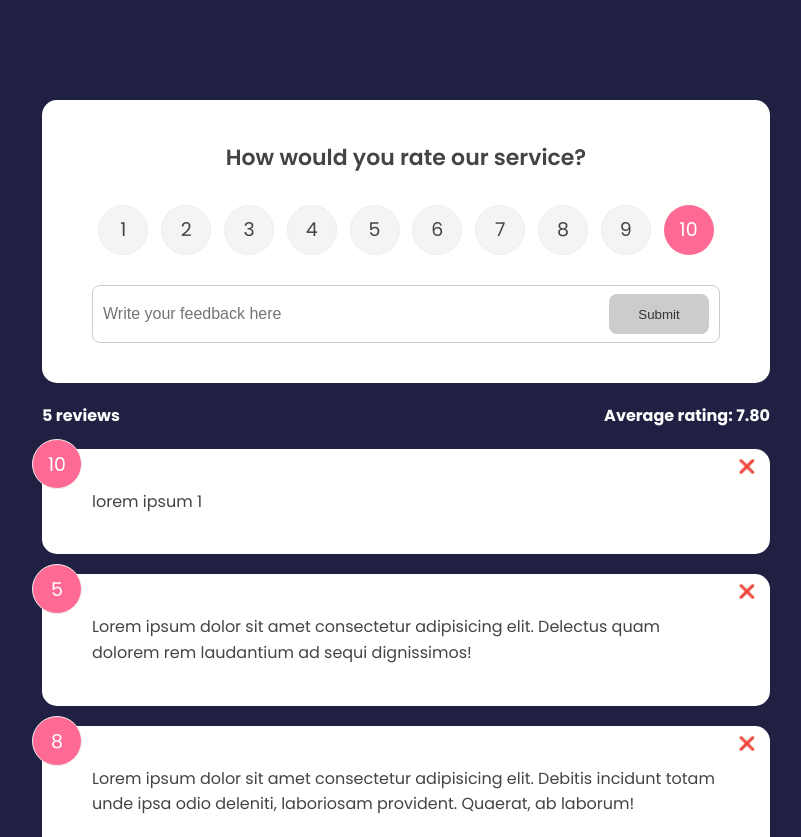
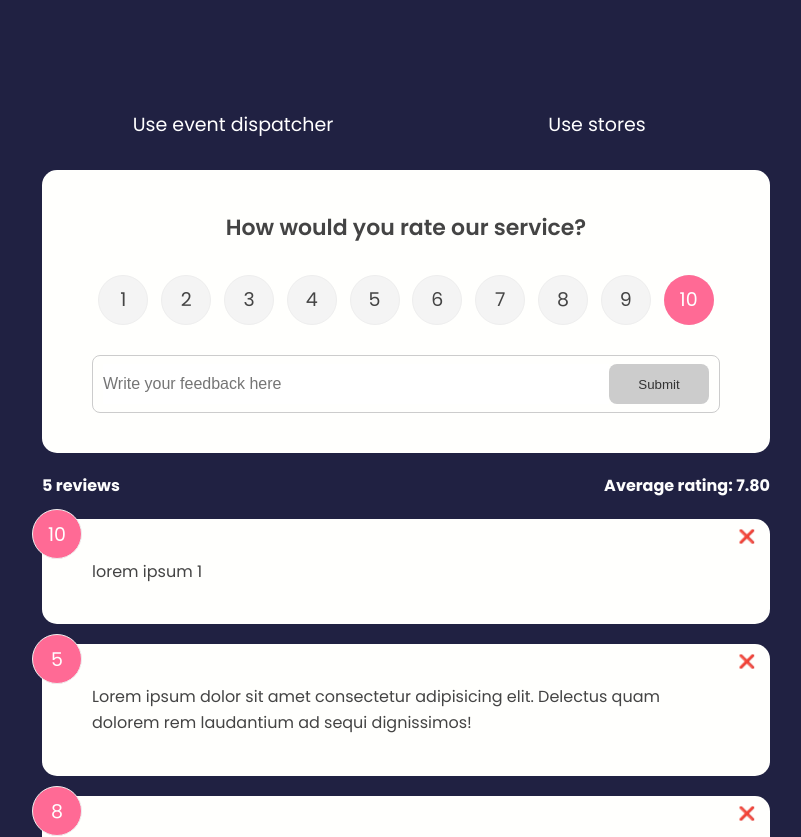
Before and after one commit to hoangdesu/svelte-feedback-app, a Svelte app: page / in a window 1280 px wide. Shown: the top 837 px of the page, without its empty margins (234-1035 px from the left). Built offline with nearby package versions, Linux system fonts and the light colour scheme.

Commit message:
app selector

```diff
--- a/src/App.svelte
+++ b/src/App.svelte
@@ -1,39 +1,41 @@
 <script>
-
   // import MessingAround from "./lib/MessingAround.svelte";
-  import FeedbackList from './components/FeedbackList.svelte';
-  import FeedbackStats from './components/UI/FeedbackStats.svelte';
-  import FeedbackForm from './components/FeedbackForm.svelte';
-  import './style.css';
+  import FeedbackList from "./components/FeedbackList.svelte";
+  import FeedbackStats from "./components/UI/FeedbackStats.svelte";
+  import FeedbackForm from "./components/FeedbackForm.svelte";
+  import "./style.css";
 
   let feedback = [
     {
       id: 1,
       rating: 10,
-      content: 'lorem ipsum 1'
+      content: "lorem ipsum 1",
     },
     {
       id: 2,
       rating: 5,
-      content: 'Lorem ipsum dolor sit amet consectetur adipisicing elit. Delectus quam dolorem rem laudantium ad sequi dignissimos!'
+      content:
+        "Lorem ipsum dolor sit amet consectetur adipisicing elit. Delectus quam dolorem rem laudantium ad sequi dignissimos!",
     },
     {
       id: 3,
       rating: 8,
-      content: 'Lorem ipsum dolor sit amet consectetur adipisicing elit. Debitis incidunt totam unde ipsa odio deleniti, laboriosam provident. Quaerat, ab laborum!'
+      content:
+        "Lorem ipsum dolor sit amet consectetur adipisicing elit. Debitis incidunt totam unde ipsa odio deleniti, laboriosam provident. Quaerat, ab laborum!",
     },
     {
       id: 4,
       rating: 7,
-      content: 'Lorem ipsum dolor sit amet, consectetur adipisicing elit. Velit, recusandae quae facilis ab illo inventore fugit aliquid quam nemo veritatis est asperiores praesentium quaerat assumenda. Fugiat accusantium tenetur id aspernatur.'
+      content:
+        "Lorem ipsum dolor sit amet, consectetur adipisicing elit. Velit, recusandae quae facilis ab illo inventore fugit aliquid quam nemo veritatis est asperiores praesentium quaerat assumenda. Fugiat accusantium tenetur id aspernatur.",
     },
     {
       id: 5,
       rating: 9,
-      content: 'Lorem, ipsum dolor sit amet consectetur adipisicing elit. Nisi libero corrupti nulla.'
+      content:
+        "Lorem, ipsum dolor sit amet consectetur adipisicing elit. Nisi libero corrupti nulla.",
     },
-
-  ]
+  ];
 
   let currentId = 6;
 
@@ -41,32 +43,102 @@
     // get a param "event" object (e)
     // can access data from this event object from property "detail" => e.detail (= itemId passed from FeedbackItem)
 
-      const itemId = e.detail;
-      feedback = feedback.filter(fb => fb.id !== itemId); // filter out (or remove) element that matches the ID
-  }
+    const itemId = e.detail;
+    feedback = feedback.filter((fb) => fb.id !== itemId); // filter out (or remove) element that matches the ID
+  };
 
-  const onFormSubmitHandler = e => {
-    const newFeedback = {id: currentId, ...e.detail};
+  const onFormSubmitHandler = (e) => {
+    const newFeedback = { id: currentId, ...e.detail };
     feedback = [newFeedback, ...feedback];
     ++currentId;
     // console.log(feedback);
+  };
+
+  let activeApp = "event-dispatcher";
+  activeApp = "stores;"
+
+  const appSelectHandler = (e) => {
+    activeApp = e.currentTarget.value;
+    console.log(activeApp);
   }
-
 </script>
 
+<main class="container">
+  <div class="app-selector">
+    <!-- <button>Use event dispatcher</button>
+    <button>Use Store</button> -->
+    <ul>
+      <li>
+        <input
+          type="radio"
+          checked={activeApp === "event-dispatcher"}
+          id="event-dispatcher"
+          name="app-selector"
+          value="event-dispatcher"
+          on:change={appSelectHandler}
+        />
+        <label for="event-dispatcher">Use event dispatcher</label>
+      </li>
+      <li>
+        <input
+          type="radio"
+          checked={activeApp === "stores"}
+          id="stores"
+          name="app-selector"
+          value="stores"
+          on:change={appSelectHandler}
+        />
+        <label for="stores">Use stores</label>
+      </li>
+    </ul>
+  </div>
+  <FeedbackForm on:on-form-submit={onFormSubmitHandler} />
 
-<main class="container">
-  <FeedbackForm on:on-form-submit={onFormSubmitHandler} />
   <FeedbackStats {feedback} />
   <FeedbackList {feedback} on:delete-feedback={onDeleteFeedbackHandler} />
 </main>
 
+<!-- <MessingAround /> -->
 
-
-  <!-- <MessingAround /> -->
 <!--
 NOTES:
   - if prop name == value, can simplify with this syntax {propname}
   - handle delete-feedback event here
 
  -->
+<style>
+  .app-selector ul {
+    display: flex;
+    justify-content: space-around;
+  }
+
+  .app-selector li {
+    position: relative;
+    /* background: #e4cdd3; */
+    color: #fff;
+    width: 300px;
+    height: 50px;
+    padding: 10px;
+    text-align: center;
+    transition: 0.3s;
+    font-size: 19px;
+  }
+
+  .app-selector label {
+    width: 500px;
+    height: 50px;
+    padding: 10px;
+    cursor: pointer;
+    transition: 0.2s;
+  }
+
+  .app-selector [type="radio"] {
+    opacity: 0;
+  }
+
+  [type="radio"]:checked ~ label {
+    background-color: rgb(194, 60, 60);
+    padding: 10px 30px;
+    width: 300px;
+  }
+</style>
--- /dev/null
+++ b/src/stores.js
@@ -0,0 +1,3 @@
+import { writable } from "svelte/store";
+
+export const FeedbackStore = []
```
